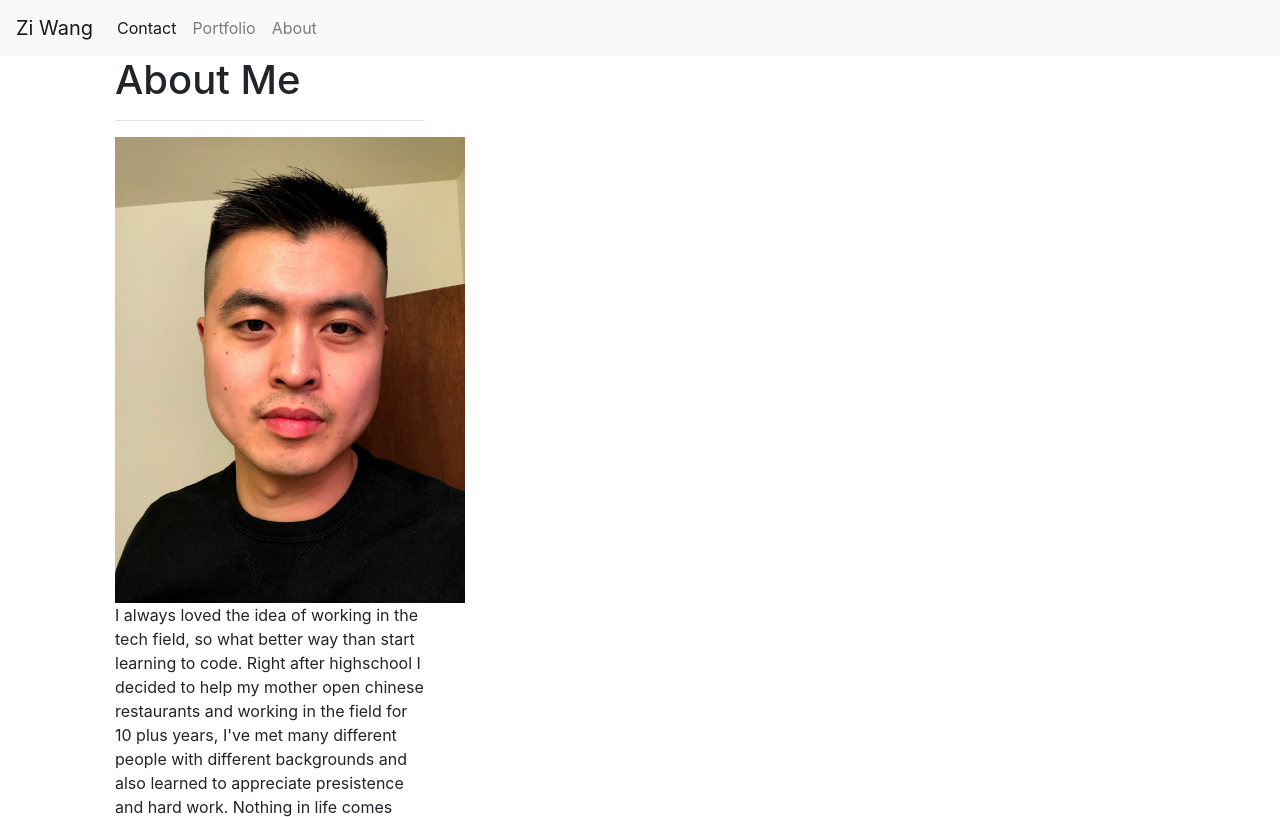
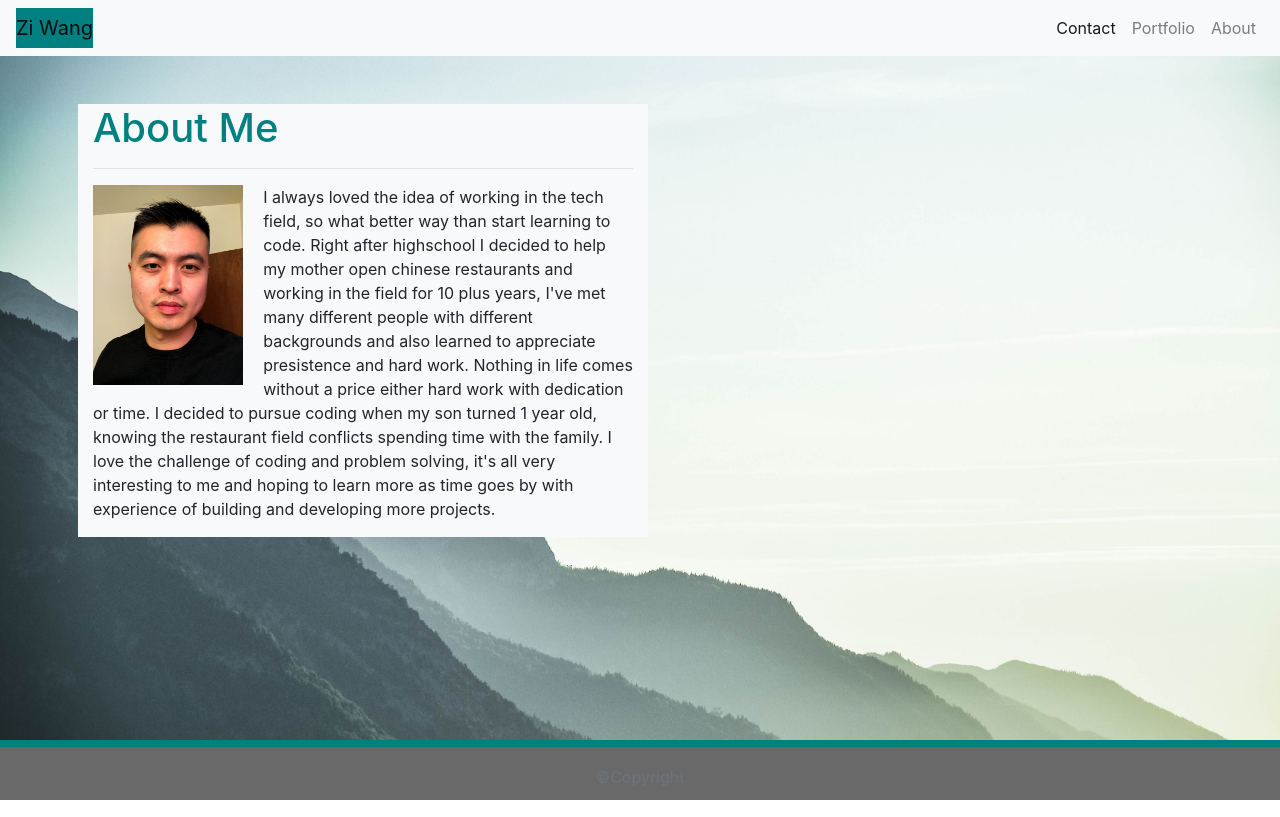
Before and after one commit to ZiWang55/AboutMe, a plain HTML site: page index.html in a window 1280 px wide. Shown: the top 817 px of the page. Drawn offline with nearby package versions, Linux system fonts and the light colour scheme.

Commit message:
adjusted grid further in html files

```diff
--- a/index.html
+++ b/index.html
@@ -5,48 +5,37 @@
     <meta name="viewport" content="width=device-width, initial-scale=1.0">
     <title>Document</title>
     <link rel="stylesheet" href="https://stackpath.bootstrapcdn.com/bootstrap/4.5.2/css/bootstrap.min.css" integrity="sha384-JcKb8q3iqJ61gNV9KGb8thSsNjpSL0n8PARn9HuZOnIxN0hoP+VmmDGMN5t9UJ0Z" crossorigin="anonymous">
-    <!-- <link rel="stylesheet" href="style.css"> -->
+    <link rel="stylesheet" href="style.css">
 </head>
-
 <body>
     <!--navbar section-->
     <nav class="navbar navbar-expand-lg navbar-light bg-light">
-        <a class="navbar-brand" href="index.html">Zi Wang</a>
-
-
-
+        <a class="navbar-brand ziwang" href="">Zi Wang</a>
        <!--navbar links on right side-->
         <!--fixes still need to make it so the links can collapse-->
-        <div class="overflow-auto">
-          <ul class="navbar-nav ml-auto">
+        <div class="ml-auto">
+          <ul class="navbar-nav ">
             <li class="nav-item active">
               <a class="nav-link" href="contact.html">Contact <span class="sr-only">(current)</span></a>
             </li>
             <li class="nav-item">
-              <a class="nav-link" href="#">Portfolio</a>
+              <a class="nav-link" href="portfolio.html">Portfolio</a>
             </li>
             <li class="nav-item">
-              <a class="nav-link" href="#">About</a>
+              <a class="nav-link" href="index.html">About</a>
             </li>
             </li>
           </ul>
         </div>
       </nav>
-
  <!--article container-->
       <!--fixes still need to use bootstrap to make it responsive-->
-
         <div class="container">
         <div class="row">
-          <div class="col-md-6 col-lg-6">
-
-              <div class="container">
-                <div class="col-lg-8">
-
+          <div class="col-md-9 mr-2 ml-2 col-lg-6 bg-light mt-5 ">
                 <h1>About Me</h1>
-
                 <hr>
-                <img src="Assets/Images/profilepic.jpg" alt="profile picture" width="350px" class="float-left mr-3" />
+                <img class="profilepic" src="Assets/Images/profilepic.jpg" alt="profile picture"/>
                 <p>
                   I always loved the idea of working in the tech field, so what better way than start learning to code. Right after highschool I decided to help my mother open chinese restaurants and working in the field for
                   10 plus years, I've met many different people with different backgrounds and also learned to appreciate presistence and hard work. Nothing in life comes without a price either hard work with dedication or time. I decided to pursue
@@ -56,12 +45,11 @@
               </div>
               </div>
               </div>
-              </div>
-          </div>
-
                <!--footer-->
                <footer class="footer">
-        <span class="text-muted">&copy; Copyright</span>
+                <div class="container">
+                  <span class="text-muted">&copy;Copyright</span>
+                </div>
               </footer>
 </body>
 </html>
--- a/style.css
+++ b/style.css
@@ -6,14 +6,14 @@ body {
     background-size: cover;
 
 }
-.navbar-brand {
+.ziwang {
     background-color: teal;
 }
 
 /*article container*/
-.container {
+/* .container {
     background-color: lightgray;
-}
+} */
 /*profile picture*/
 
 
@@ -59,6 +59,6 @@ p {
 }*/
 
 /*contact.html changes below*/
-.form-group {
+/* .form-group {
     width: 100%;
-}
+} */
```
Also changed, not shown: contact.html (+6 -16 lines). Lines whose indentation alone changed are shown as unchanged.
